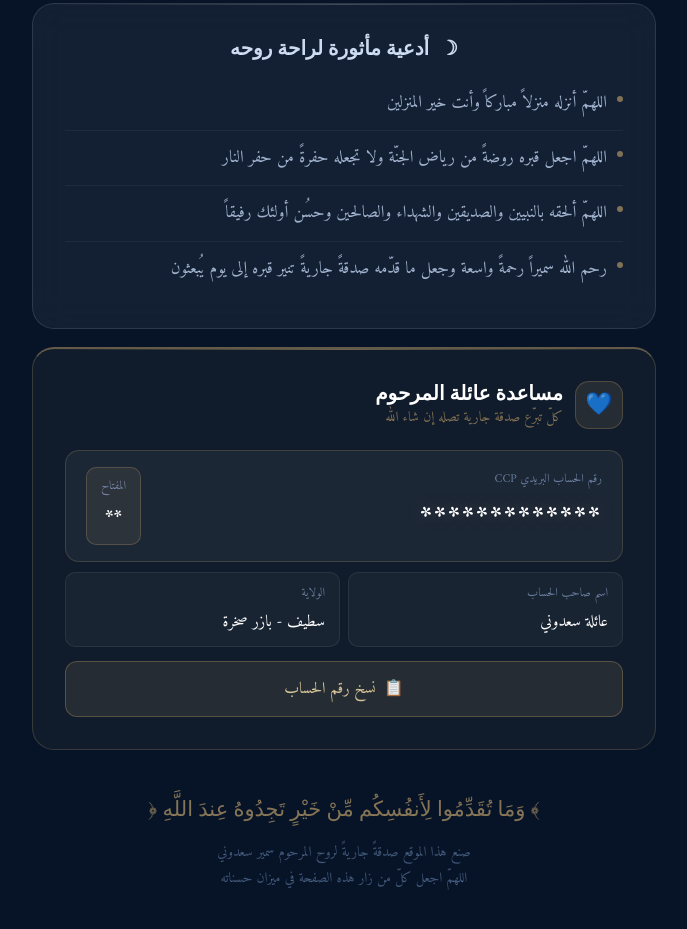
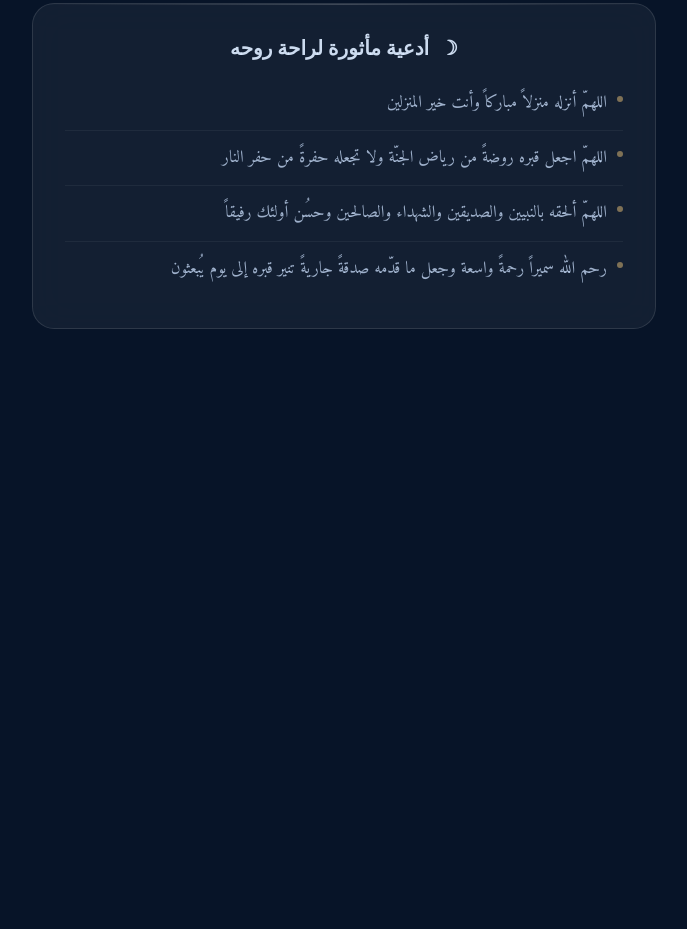
Before and after one commit to sada9a/samir_sadouni, a plain HTML site: page index.html in a window 1280 px wide. Shown: the part 1436-2365 px from the top of the page, without its empty margins (296-983 px from the left). After the commit the page ends 1843 px from the top, so only its background shows below. Drawn offline with Linux system fonts and the light colour scheme; a web font is replaced by a local one.

Commit message:
Update index.html

```diff
--- a/index.html
+++ b/index.html
@@ -298,49 +298,6 @@ body{
     </ul>
   </div>
 
-
-  <div class="donation-card anim-6">
-    <div class="don-header">
-      <div class="don-icon">💙</div>
-      <div>
-        <div class="don-title">مساعدة عائلة المرحوم</div>
-        <div class="don-sub">كلّ تبرّع صدقة جارية تصله إن شاء الله</div>
-      </div>
-    </div>
-    <div class="ccp-box">
-      <div>
-        <div class="ccp-label">رقم الحساب البريدي CCP</div>
-        <div class="ccp-num">*************</div>
-      </div>
-      <div class="ccp-key">
-        <div class="ccp-label">المفتاح</div>
-        <div class="ccp-key-val">**</div>
-      </div>
-    </div>
-    <div class="meta-row">
-      <div class="meta-cell">
-        <div class="ccp-label">اسم صاحب الحساب</div>
-        <div class="val">عائلة سعدوني</div>
-      </div>
-      <div class="meta-cell">
-        <div class="ccp-label">الولاية</div>
-        <div class="val">سطيف - بازر صخرة</div>
-      </div>
-    </div>
-    <button class="copy-btn" id="copyBtn" onclick="copyCCP()">
-      <span id="ci">📋</span><span id="ct">نسخ رقم الحساب</span>
-    </button>
-  </div>
-
-
-  <footer class="footer">
-    <div class="footer-verse">﴾ وَمَا تُقَدِّمُوا لِأَنفُسِكُم مِّنْ خَيْرٍ تَجِدُوهُ عِندَ اللَّهِ ﴿</div>
-    <div class="footer-msg">
-      صنع هذا الموقع صدقةً جاريةً لروح المرحوم سمير سعدوني<br>
-      اللهمّ اجعل كلّ من زار هذه الصفحة في ميزان حسناته
-    </div>
-  </footer>
-
 </main>
 
 <script>
```
